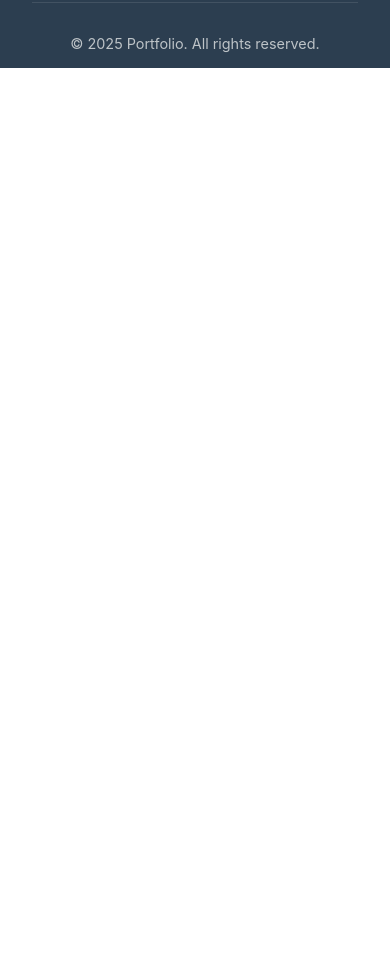
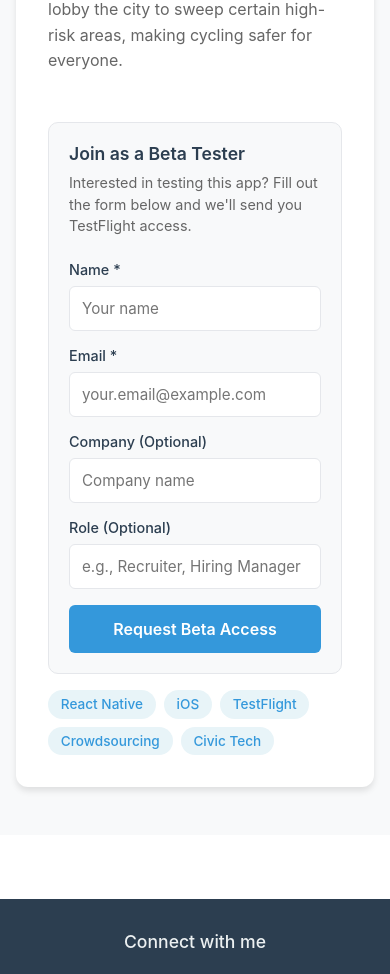
Before and after one commit to r-rouse/my_portfolio, a React (Vite) app: page / in a window 390 px wide. Shown: the part 6499-7473 px from the top of the page. Before the commit the page ends 6567 px from the top, so only its background shows below. Built offline with nearby package versions, Linux system fonts and the light colour scheme.

Commit message:
feat: added beta form for react native app

```diff
--- a/package.json
+++ b/package.json
@@ -1,7 +1,7 @@
 {
   "name": "portfolio",
   "private": true,
-  "version": "0.0.0",
+  "version": "1.0.0",
   "type": "module",
   "scripts": {
     "dev": "vite",
@@ -10,6 +10,7 @@
     "preview": "vite preview"
   },
   "dependencies": {
+    "@emailjs/browser": "^4.4.1",
     "react": "^19.2.0",
     "react-dom": "^19.2.0"
   },
--- a/src/App.css
+++ b/src/App.css
@@ -282,6 +282,15 @@
   text-decoration: underline;
 }
 
+.project-badge {
+  font-size: 0.85rem;
+  color: #fff;
+  background: #3498db;
+  padding: 0.4rem 0.8rem;
+  border-radius: 20px;
+  font-weight: 600;
+}
+
 .project-embed-link {
   display: block;
   text-decoration: none;
--- /dev/null
+++ b/src/components/BetaTesterForm.css
@@ -0,0 +1,124 @@
+.beta-tester-form {
+  margin-top: 1.5rem;
+  padding: 1.5rem;
+  background: #f8f9fa;
+  border-radius: 10px;
+  border: 1px solid #e5e7eb;
+}
+
+.beta-form-title {
+  font-size: 1.2rem;
+  font-weight: 600;
+  color: #2c3e50;
+  margin: 0 0 0.5rem 0;
+}
+
+.beta-form-description {
+  font-size: 0.9rem;
+  color: #666;
+  margin: 0 0 1.5rem 0;
+  line-height: 1.5;
+}
+
+.beta-form-group {
+  margin-bottom: 1rem;
+}
+
+.beta-form-group label {
+  display: block;
+  font-size: 0.9rem;
+  font-weight: 500;
+  color: #2c3e50;
+  margin-bottom: 0.5rem;
+}
+
+.beta-form-group input {
+  width: 100%;
+  padding: 0.75rem;
+  border: 1px solid #e5e7eb;
+  border-radius: 6px;
+  font-size: 0.95rem;
+  font-family: inherit;
+  transition: border-color 0.3s ease, box-shadow 0.3s ease;
+  box-sizing: border-box;
+}
+
+.beta-form-group input:focus {
+  outline: none;
+  border-color: #3498db;
+  box-shadow: 0 0 0 3px rgba(52, 152, 219, 0.1);
+}
+
+.beta-form-error {
+  padding: 0.75rem;
+  background: #fee;
+  border: 1px solid #fcc;
+  border-radius: 6px;
+  color: #c33;
+  font-size: 0.9rem;
+  margin-bottom: 1rem;
+}
+
+.beta-form-submit {
+  width: 100%;
+  padding: 0.875rem 1.5rem;
+  background: #3498db;
+  color: white;
+  border: none;
+  border-radius: 6px;
+  font-size: 1rem;
+  font-weight: 600;
+  cursor: pointer;
+  transition: background 0.3s ease, transform 0.2s ease;
+  font-family: inherit;
+}
+
+.beta-form-submit:hover {
+  background: #2980b9;
+  transform: translateY(-1px);
+}
+
+.beta-form-submit:active {
+  transform: translateY(0);
+}
+
+.beta-form-submit:disabled {
+  background: #95a5a6;
+  cursor: not-allowed;
+  transform: none;
+}
+
+.beta-form-submit:disabled:hover {
+  background: #95a5a6;
+  transform: none;
+}
+
+.beta-form-success {
+  text-align: center;
+  padding: 2rem 1rem;
+  background: #f0f9ff;
+  border: 1px solid #bae6fd;
+  border-radius: 10px;
+}
+
+.beta-form-success svg {
+  color: #3498db;
+  margin-bottom: 1rem;
+}
+
+.beta-form-success p {
+  color: #2c3e50;
+  font-size: 1rem;
+  font-weight: 500;
+  margin: 0;
+}
+
+@media (max-width: 768px) {
+  .beta-tester-form {
+    padding: 1.25rem;
+  }
+
+  .beta-form-title {
+    font-size: 1.1rem;
+  }
+}
--- /dev/null
+++ b/src/components/BetaTesterForm.jsx
@@ -0,0 +1,186 @@
+import { useState } from 'react';
+import emailjs from '@emailjs/browser';
+import './BetaTesterForm.css';
+
+function BetaTesterForm({ projectTitle }) {
+  const [formData, setFormData] = useState({
+    name: '',
+    email: '',
+    company: '',
+    role: ''
+  });
+  const [submitted, setSubmitted] = useState(false);
+  const [error, setError] = useState('');
+  const [isSubmitting, setIsSubmitting] = useState(false);
+
+  // EmailJS configuration
+  // You'll need to replace these with your EmailJS credentials
+  const EMAILJS_SERVICE_ID = 'service_udga989';
+  const EMAILJS_TEMPLATE_ID = 'template_oz7r5hk';
+  const EMAILJS_PUBLIC_KEY = 'hPQMKbUfaX7z2aBSi';
+
+  const handleChange = (e) => {
+    setFormData({
+      ...formData,
+      [e.target.name]: e.target.value
+    });
+  };
+
+  const handleSubmit = async (e) => {
+    e.preventDefault();
+    setError('');
+    setIsSubmitting(true);
+
+    // Basic validation
+    if (!formData.name || !formData.email) {
+      setError('Please fill in at least your name and email.');
+      setIsSubmitting(false);
+      return;
+    }
+
+    // Email validation
+    const emailRegex = /^[^\s@]+@[^\s@]+\.[^\s@]+$/;
+    if (!emailRegex.test(formData.email)) {
+      setError('Please enter a valid email address.');
+      setIsSubmitting(false);
+      return;
+    }
+
+    // Check if EmailJS is configured
+    if (EMAILJS_SERVICE_ID === 'YOUR_SERVICE_ID' ||
+        EMAILJS_TEMPLATE_ID === 'YOUR_TEMPLATE_ID' ||
+        EMAILJS_PUBLIC_KEY === 'YOUR_PUBLIC_KEY') {
+      setError('Email service is not configured. Please contact the site owner.');
+      setIsSubmitting(false);
+      return;
+    }
+
+    try {
+      // Prepare email template parameters
+      // Note: Variable names must match exactly what's in your EmailJS template
+      const templateParams = {
+        to_email: 'randall.g.rouse@gmail.com',
+        to_name: 'Randall Rouse',
+        from_name: formData.name,
+        from_email: formData.email,
+        company: formData.company || 'Not provided',
+        role: formData.role || 'Not provided',
+        project: projectTitle,
+        message: `New beta tester signup for ${projectTitle}`,
+        reply_to: formData.email
+      };
+
+      // Send email using EmailJS
+      const response = await emailjs.send(
+        EMAILJS_SERVICE_ID,
+        EMAILJS_TEMPLATE_ID,
+        templateParams,
+        EMAILJS_PUBLIC_KEY
+      );
+
+      console.log('EmailJS success:', response);
+      setSubmitted(true);
+      setFormData({ name: '', email: '', company: '', role: '' });
+      setIsSubmitting(false);
+
+      // Reset success message after 5 seconds
+      setTimeout(() => {
+        setSubmitted(false);
+      }, 5000);
+    } catch (err) {
+      console.error('EmailJS error details:', err);
+      console.error('Error text:', err.text);
+      console.error('Error status:', err.status);
+
+      // Provide more specific error message
+      let errorMessage = 'Failed to send. Please try again.';
+      if (err.text) {
+        errorMessage = `Error: ${err.text}`;
+      } else if (err.message) {
+        errorMessage = `Error: ${err.message}`;
+      }
+
+      setError(errorMessage);
+      setIsSubmitting(false);
+    }
+  };
+
+  if (submitted) {
+    return (
+      <div className="beta-form-success">
+        <svg width="48" height="48" viewBox="0 0 24 24" fill="none" stroke="currentColor" strokeWidth="2">
+          <path d="M22 11.08V12a10 10 0 1 1-5.93-9.14"/>
+          <polyline points="22 4 12 14.01 9 11.01"/>
+        </svg>
+        <p>Thank you! We'll send you TestFlight access soon.</p>
+      </div>
+    );
+  }
+
+  return (
+    <form className="beta-tester-form" onSubmit={handleSubmit}>
+      <h4 className="beta-form-title">Join as a Beta Tester</h4>
+      <p className="beta-form-description">
+        Interested in testing this app? Fill out the form below and we'll send you TestFlight access.
+      </p>
+
+      {error && <div className="beta-form-error">{error}</div>}
+
+      <div className="beta-form-group">
+        <label htmlFor="name">Name *</label>
+        <input
+          type="text"
+          id="name"
+          name="name"
+          value={formData.name}
+          onChange={handleChange}
+          required
+          placeholder="Your name"
+        />
+      </div>
+
+      <div className="beta-form-group">
+        <label htmlFor="email">Email *</label>
+        <input
+          type="email"
+          id="email"
+          name="email"
+          value={formData.email}
+          onChange={handleChange}
+          required
+          placeholder="your.email@example.com"
+        />
+      </div>
+
+      <div className="beta-form-group">
+        <label htmlFor="company">Company (Optional)</label>
+        <input
+          type="text"
+          id="company"
+          name="company"
+          value={formData.company}
+          onChange={handleChange}
+          placeholder="Company name"
+        />
+      </div>
+
+      <div className="beta-form-group">
+        <label htmlFor="role">Role (Optional)</label>
+        <input
+          type="text"
+          id="role"
+          name="role"
+          value={formData.role}
+          onChange={handleChange}
+          placeholder="e.g., Recruiter, Hiring Manager"
+        />
+      </div>
+
+      <button type="submit" className="beta-form-submit" disabled={isSubmitting}>
+        {isSubmitting ? 'Sending...' : 'Request Beta Access'}
+      </button>
+    </form>
+  );
+}
+
+export default BetaTesterForm;
--- a/src/components/ProjectCard.jsx
+++ b/src/components/ProjectCard.jsx
@@ -1,3 +1,4 @@
+import BetaTesterForm from './BetaTesterForm';
 import './ProjectCard.css';
 
 function ProjectCard({ project }) {
@@ -5,6 +6,7 @@ function ProjectCard({ project }) {
     <div className="project-card project-card-embed">
       <div className="project-header">
         <h3 className="project-title">{project.title}</h3>
+        {project.url && (
           <a
             href={project.url}
             target="_blank"
@@ -13,11 +15,15 @@ function ProjectCard({ project }) {
           >
             Open live site
           </a>
+        )}
+        {project.isTestFlight && (
+          <span className="project-badge">TestFlight</span>
+        )}
       </div>
       <p className="project-description">
         {project.description}
       </p>
-      {project.hasIframe ? (
+      {project.hasIframe && project.url ? (
         <a
           href={project.url}
           target="_blank"
@@ -33,7 +39,7 @@ function ProjectCard({ project }) {
             />
           </div>
         </a>
-      ) : (
+      ) : project.url ? (
         <a
           href={project.url}
           target="_blank"
@@ -52,7 +58,8 @@ function ProjectCard({ project }) {
             </div>
           </div>
         </a>
-      )}
+      ) : null}
+      {project.isTestFlight && <BetaTesterForm projectTitle={project.title} />}
       <div className="project-tags">
         {project.tags.map((tag, index) => (
           <span key={index} className="tag">{tag}</span>
--- a/src/data/projectsData.js
+++ b/src/data/projectsData.js
@@ -22,5 +22,14 @@ export const projectsData = [
     url: "https://retailscraper.streamlit.app/",
     tags: ["Streamlit", "Python", "Web Scraping"],
     hasIframe: false
+  },
+  {
+    id: 4,
+    title: "San Jose Flat Tire Tracker",
+    description: "A TestFlight iOS app that allows users to tag locations where they got flat tires on their bikes in San Jose. The goal is to crowd-source data and lobby the city to sweep certain high-risk areas, making cycling safer for everyone.",
+    url: null,
+    tags: ["React Native", "iOS", "TestFlight", "Crowdsourcing", "Civic Tech"],
+    hasIframe: false,
+    isTestFlight: true
   }
 ];
```
Also changed, not shown: 2 other files (tests, documents, lock files or other folders). Lines whose indentation alone changed are shown as unchanged.
